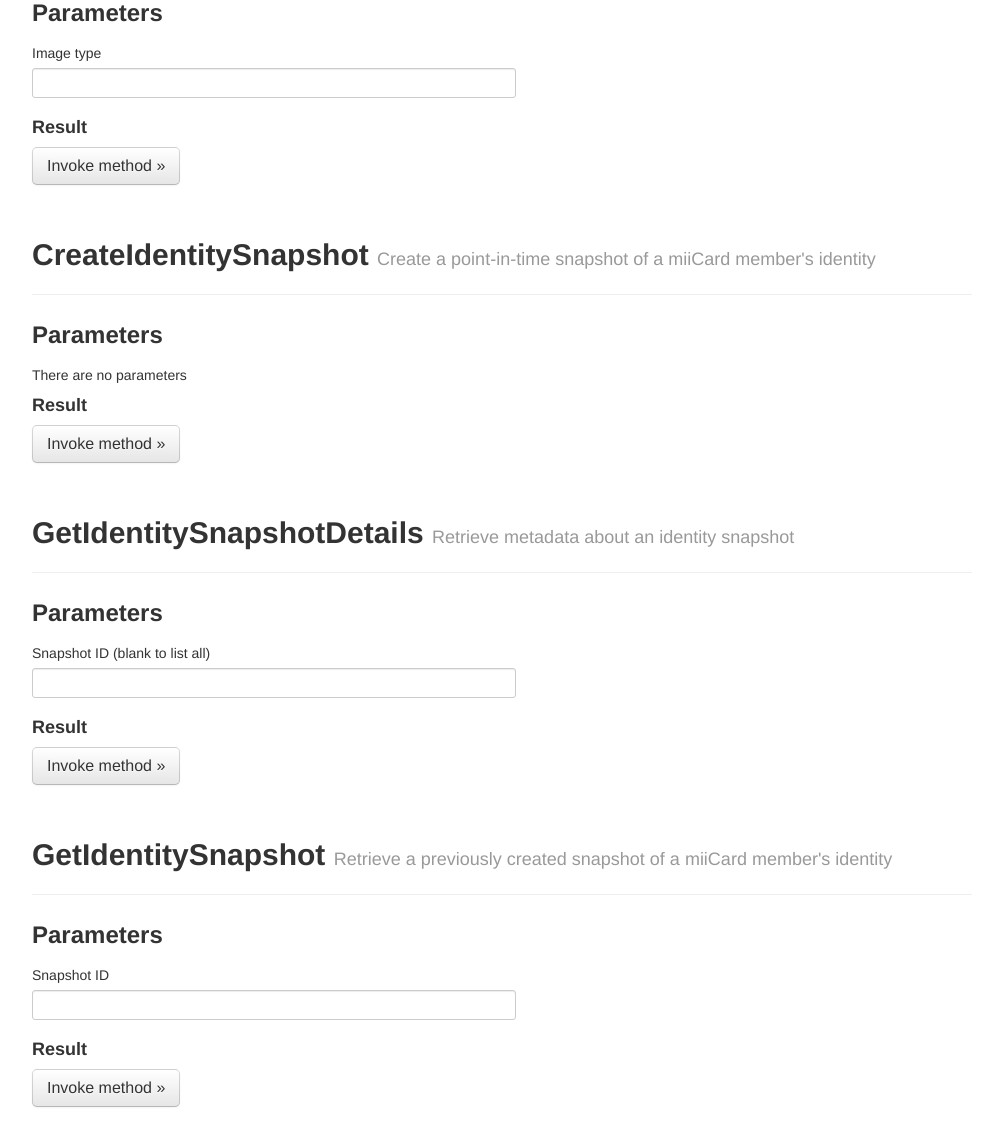
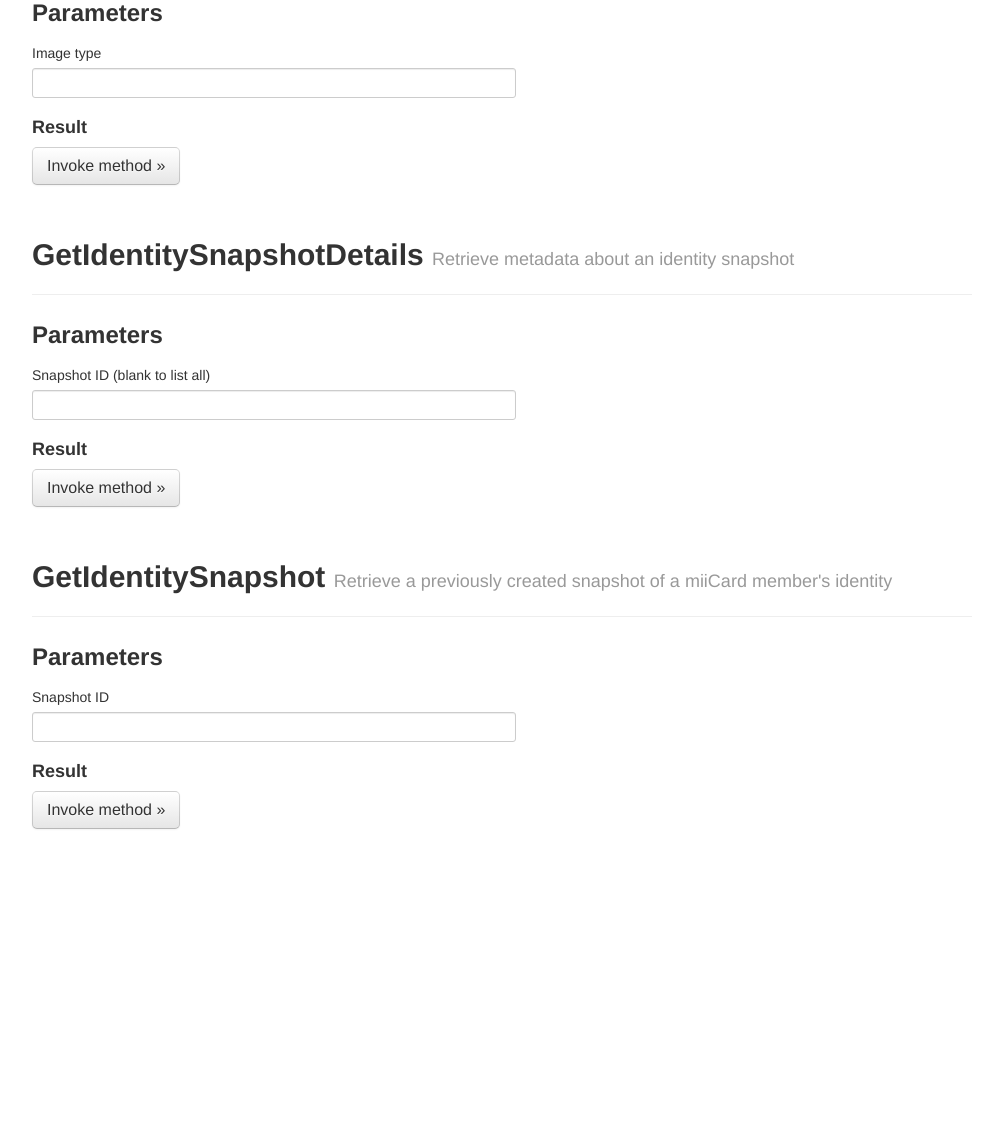
Before and after one commit to miiCard/api-wrappers-python-test, a Django app: page / in a window 1280 px wide. Shown: the part 1683-2810 px from the top of the page, without its empty margins (138-1141 px from the left). After the commit the page ends 2512 px from the top, so only its background shows below. Run offline with Django 3.2, Linux system fonts and the light colour scheme; parts of the project's set-up code (start-up, migrations or seed data) failed here and were passed over.

Commit message:
Removed create snapshot functionality

```diff
--- a/src/TestHarness/Templates/index.html
+++ b/src/TestHarness/Templates/index.html
@@ -125,24 +125,6 @@
         </div>
 
         <div class="page-header">
-            <h2>CreateIdentitySnapshot
-            <small>Create a point-in-time snapshot of a miiCard member's identity</small>
-            </h2>
-        </div>
-        <div class="row">
-            <div class="span12">
-                <h3>Parameters</h3>
-                <p>There are no parameters</p>
-
-                <h4>Result</h4>
-                {% if view_model.last_create_identity_snapshot_result %}
-                <p>{{ view_model.last_create_identity_snapshot_result|safe }}</p>
-                {% endif %}
-                <button type="submit" name="btn-invoke" value="create-identity-snapshot" class="btn btn-large">Invoke method &raquo;</button>
-            </div>
-        </div>
-
-        <div class="page-header">
             <h2>GetIdentitySnapshotDetails
             <small>Retrieve metadata about an identity snapshot</small>
             </h2>
--- a/src/TestHarness/models.py
+++ b/src/TestHarness/models.py
@@ -13,7 +13,6 @@ class HarnessViewModel(models.Model):
     last_get_claims_result = ''
     last_is_user_assured_result = ''
     last_is_social_account_assured_result = ''
-    last_create_snapshot_result = ''
     last_get_identity_snapshot_details_result = ''
     last_get_identity_snapshot_result = ''
     show_assurance_image = ''
--- a/src/TestHarness/views.py
+++ b/src/TestHarness/views.py
@@ -41,8 +41,6 @@ def home(request):
             view_model.last_is_social_account_assured_result = prettify_response(api.is_social_account_assured(view_model.social_account_id, view_model.social_account_type), None)
         elif action == 'assurance-image' and view_model.assurance_image_type:
             view_model.show_assurance_image = True
-        elif action == 'create-identity-snapshot':
-            view_model.last_create_identity_snapshot_result = prettify_response(api.create_identity_snapshot(), prettify_identity_snapshot_details)
         elif action == 'get-identity-snapshot-details':
             view_model.last_get_identity_snapshot_details_result = prettify_response(api.get_identity_snapshot_details(view_model.snapshot_details_id), prettify_identity_snapshot_details)
         elif action == 'get-identity-snapshot' and view_model.snapshot_id:
```
